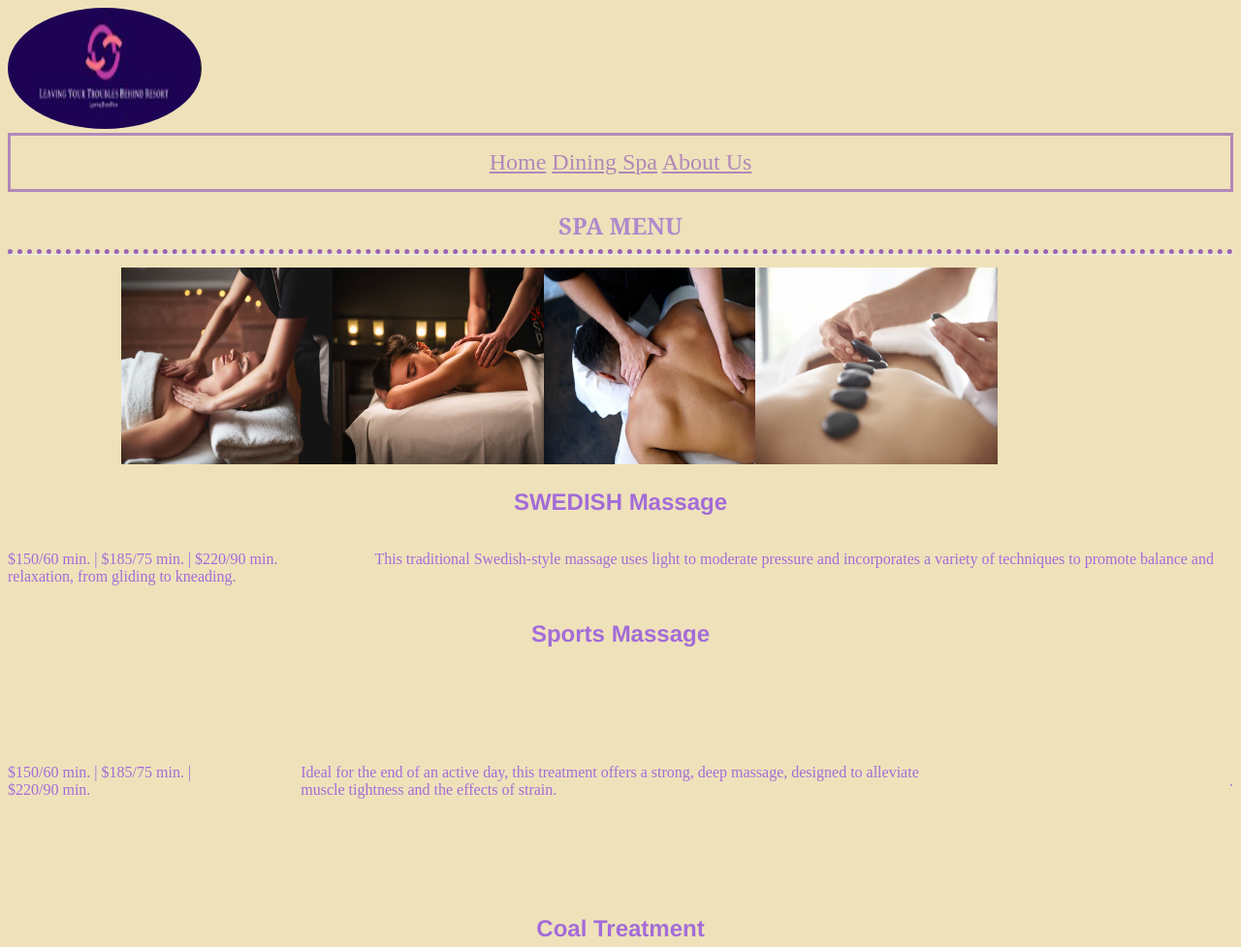
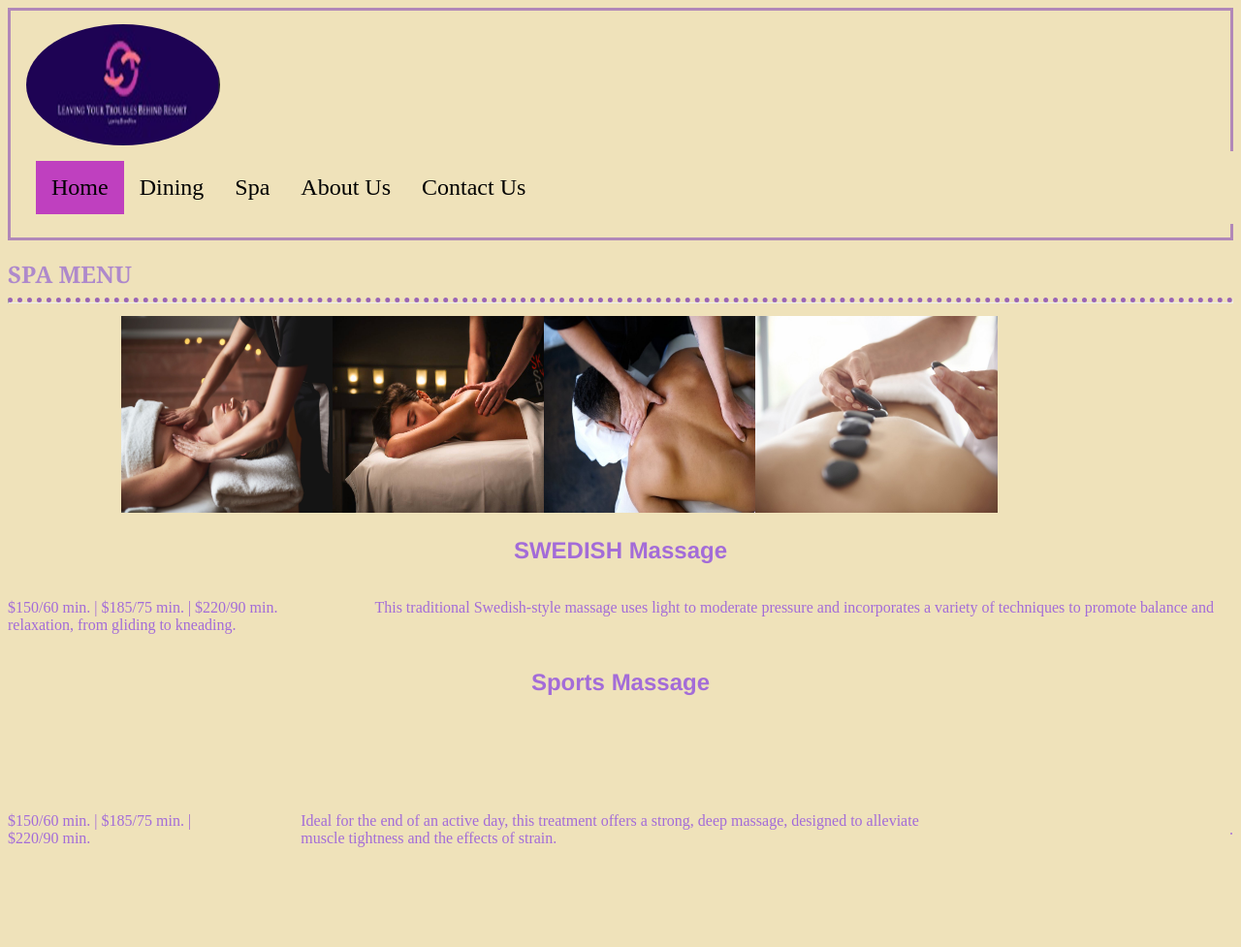
Before and after one commit to MoneyMal/MoneyMal.github.io, a plain HTML site: page spamenu.html in a window 1280 px wide. Shown: the top 977 px of the page at 97% size. Drawn offline with Linux system fonts and the light colour scheme.

Commit message:
Update spamenu.html

```diff
--- a/spamenu.html
+++ b/spamenu.html
@@ -37,17 +37,23 @@
 </style>
       </style>
   </head>
-<div>
-        <center> <img id = "logo" src = "Images/logo2.png" alt = "Good logo" height = "125" width = "200"> </center>
-     </div>
 
-  <body><center> <nav>
-			<a href = "index.html">Home</a>
-			<a href = "dining.html">Dining </a>
-			<a href = "spa.html">Spa</a>
-	<a href = "about.html">About Us</a>
+  <body>
+	   <nav>
+            <div>
+               <center> <img id = "logo" src = "Images/logo2.png" alt = "Good logo" height = "125" width = "200"></center>
+            </div>
+            <ul>
 
-    </nav><br>
+                <li><a class = "active" href = "index.html">Home</a></li>
+                <li><a href = "dining.html">Dining </a></li>
+                <li><a href = "spa.html">Spa</a></li>
+                <li><a href = "about.html">About Us</a></li>
+                <li><a href = "contact.html">Contact Us</a></li>
+            </ul>
+        </nav>
+
+    <br>
 	  <h1>SPA MENU</h1></center>
 	  <hr>
 	  <div class="spa">
```
